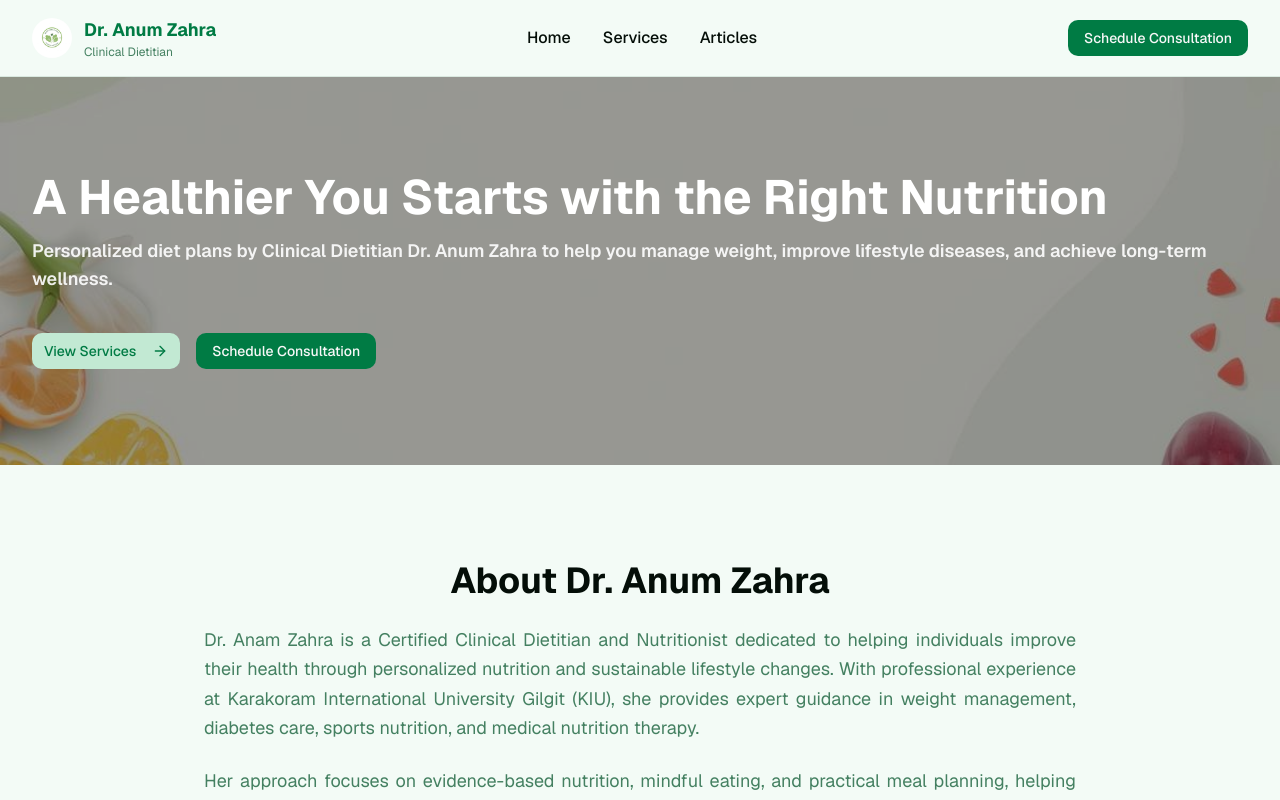
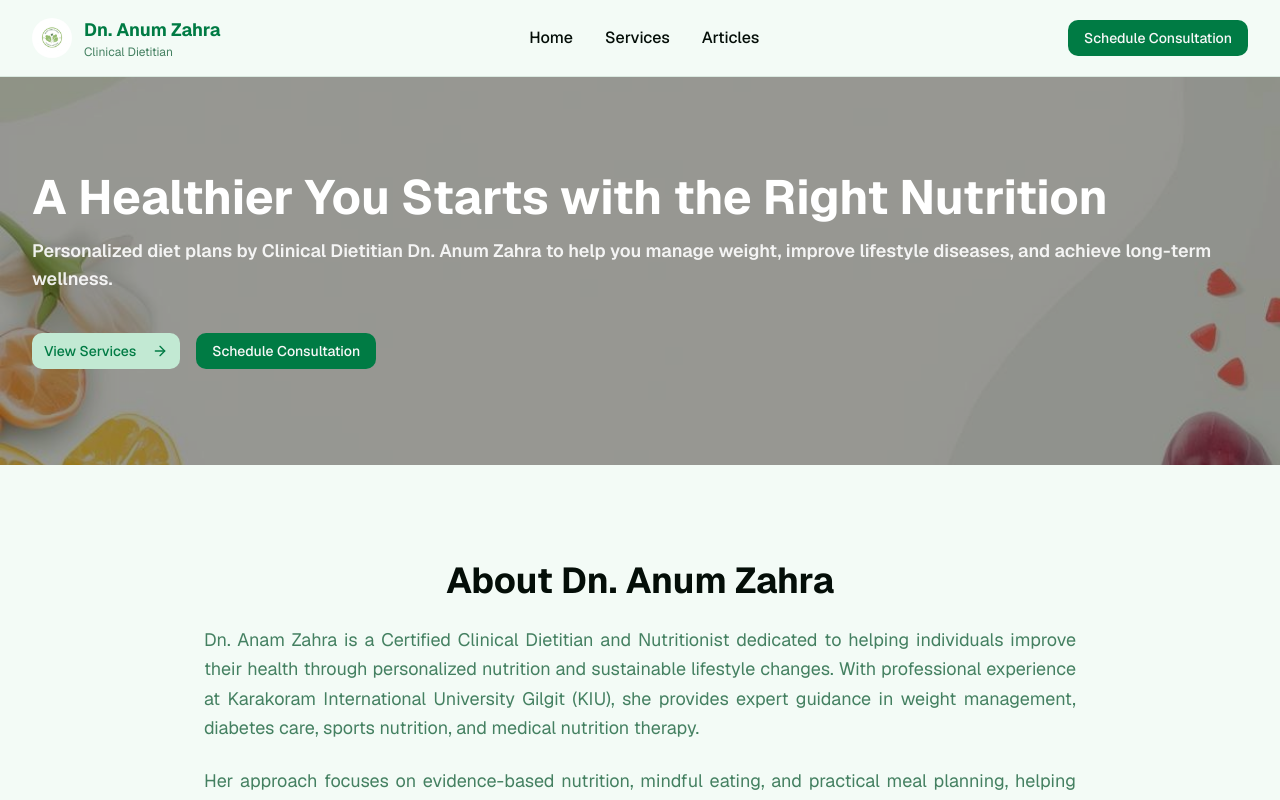
Before and after one commit to dnanamzahra/portfolio, a Next.js app: page / in a window 1280 px wide. Shown: the top 800 px of the page. Built offline with nearby package versions, Linux system fonts and the light colour scheme.

Commit message:
Replaced Dr with Dn

```diff
--- a/app/blog/[id]/page.tsx
+++ b/app/blog/[id]/page.tsx
@@ -6,8 +6,8 @@ import { Button } from "@/components/ui/button";
 import { ArrowLeft } from "lucide-react";
 
 export const metadata = {
-  title: "Blog Post - Dr. Anum Zahra",
-  description: "Read nutrition and wellness articles from Dr. Anum Zahra.",
+  title: "Blog Post - Dn. Anum Zahra",
+  description: "Read nutrition and wellness articles from Dn. Anum Zahra.",
 };
 
 const blogPosts = {
@@ -202,7 +202,7 @@ export default function BlogPostPage({ params }: { params: { id: string } }) {
                   Want personalized nutrition guidance?
                 </h3>
                 <p className="text-muted-foreground mb-6">
-                  Schedule a consultation with Dr. Anum Zahra to discuss your
+                  Schedule a consultation with Dn. Anum Zahra to discuss your
                   nutrition goals and create a personalized plan.
                 </p>
                 <a
--- a/app/blog/page.tsx
+++ b/app/blog/page.tsx
@@ -7,9 +7,9 @@ import { Button } from "@/components/ui/button";
 import { ArrowRight } from "lucide-react";
 
 export const metadata = {
-  title: "Articles - Dr. Anum Zahra",
+  title: "Articles - Dn. Anum Zahra",
   description:
-    "Read expert nutrition tips, wellness advice, and practical guidance for healthy living from Dr. Anum Zahra.",
+    "Read expert nutrition tips, wellness advice, and practical guidance for healthy living from Dn. Anum Zahra.",
 };
 
 export default function BlogPage() {
--- a/app/layout.tsx
+++ b/app/layout.tsx
@@ -1,38 +1,39 @@
-import type { Metadata } from 'next'
-import { Geist, Geist_Mono } from 'next/font/google'
-import { Analytics } from '@vercel/analytics/next'
-import './globals.css'
+import type { Metadata } from "next";
+import { Geist, Geist_Mono } from "next/font/google";
+import { Analytics } from "@vercel/analytics/next";
+import "./globals.css";
 
 const _geist = Geist({ subsets: ["latin"] });
 const _geistMono = Geist_Mono({ subsets: ["latin"] });
 
 export const metadata: Metadata = {
-  title: 'Dr. Anum Zahra - Clinical Dietitian & Nutritionist',
-  description: 'Dr. Anum Zahra is a Clinical Dietitian specializing in personalized nutrition, weight management, diabetes care, and sports nutrition. Book your consultation today.',
-  generator: 'v0.app',
+  title: "Dn. Anum Zahra - Clinical Dietitian & Nutritionist",
+  description:
+    "Dn. Anum Zahra is a Clinical Dietitian specializing in personalized nutrition, weight management, diabetes care, and sports nutrition. Book your consultation today.",
+  generator: "v0.app",
   icons: {
     icon: [
       {
-        url: '/icon-light-32x32.png',
-        media: '(prefers-color-scheme: light)',
+        url: "/icon-light-32x32.png",
+        media: "(prefers-color-scheme: light)",
       },
       {
-        url: '/icon-dark-32x32.png',
-        media: '(prefers-color-scheme: dark)',
+        url: "/icon-dark-32x32.png",
+        media: "(prefers-color-scheme: dark)",
       },
       {
-        url: '/icon.svg',
-        type: 'image/svg+xml',
+        url: "/icon.svg",
+        type: "image/svg+xml",
       },
     ],
-    apple: '/apple-icon.png',
+    apple: "/apple-icon.png",
   },
-}
+};
 
 export default function RootLayout({
   children,
 }: Readonly<{
-  children: React.ReactNode
+  children: React.ReactNode;
 }>) {
   return (
     <html lang="en">
@@ -41,5 +42,5 @@ export default function RootLayout({
         <Analytics />
       </body>
     </html>
-  )
+  );
 }
--- a/app/services/page.tsx
+++ b/app/services/page.tsx
@@ -5,7 +5,7 @@ import { Button } from "@/components/ui/button";
 import { ArrowRight } from "lucide-react";
 
 export const metadata = {
-  title: "Services - Dr. Anum Zahra",
+  title: "Services - Dn. Anum Zahra",
   description:
     "Explore comprehensive nutrition and wellness services including personalized diet plans, weight management, diabetes care, and sports nutrition.",
 };
--- a/components/about-section.tsx
+++ b/components/about-section.tsx
@@ -35,10 +35,10 @@ export default function AboutSection() {
     <section className="flex flex-col gap-8 md:gap-16 py-8 md:py-24  bg-background">
       <div className="hidden px-3 md:flex flex-col mx-auto gap-6 justify-center text-center max-w-4xl items-center">
         <h2 className="text-3xl md:text-4xl font-bold text-foreground text-balance text-left">
-          About Dr. Anum Zahra
+          About Dn. Anum Zahra
         </h2>
         <p className="text-lg text-muted-foreground leading-relaxed text-wrap text-justify">
-          Dr. Anam Zahra is a Certified Clinical Dietitian and Nutritionist
+          Dn. Anam Zahra is a Certified Clinical Dietitian and Nutritionist
           dedicated to helping individuals improve their health through
           personalized nutrition and sustainable lifestyle changes. With
           professional experience at Karakoram International University Gilgit
@@ -49,7 +49,7 @@ export default function AboutSection() {
         <p className="text-lg text-muted-foreground leading-relaxed text-wrap text-justify">
           Her approach focuses on evidence-based nutrition, mindful eating, and
           practical meal planning, helping clients adopt healthy habits that fit
-          their daily lives. Dr. Anam believes that sustainable results come
+          their daily lives. Dn. Anam believes that sustainable results come
           from balanced nutrition and consistent lifestyle improvements rather
           than short-term dieting.
         </p>
@@ -83,7 +83,7 @@ export default function AboutSection() {
           About
         </h2>
         <p className="text-xs text-muted-foreground leading-relaxed text-wrap text-justify">
-          Dr. Anam Zahra is a Clinical Dietitian and Nutritionist dedicated to
+          Dn. Anam Zahra is a Clinical Dietitian and Nutritionist dedicated to
           helping individuals improve their health through personalized
           nutrition and sustainable lifestyle changes
         </p>
@@ -101,7 +101,7 @@ export default function AboutSection() {
         </p>
 
         <p className="text-xs text-muted-foreground leading-relaxed text-wrap text-justify">
-          Through personalized diet plans and nutritional counseling, Dr. Anam
+          Through personalized diet plans and nutritional counseling, Dn. Anam
           supports individuals in improving their health, managing medical
           conditions, and achieving long-term wellness.
         </p>
--- a/components/footer.tsx
+++ b/components/footer.tsx
@@ -23,7 +23,7 @@ export default function Footer() {
         <div className="grid grid-cols-1 md:grid-cols-4 gap-8 mb-8">
           {/* About Section */}
           <div className="md:col-span-2">
-            <h3 className="text-lg font-bold mb-3">Dr. Anum Zahra</h3>
+            <h3 className="text-lg font-bold mb-3">Dn. Anum Zahra</h3>
             <p className="text-sm opacity-90 leading-relaxed mb-4">
               A clinical dietitian committed to helping individuals improve
               their health through personalized nutrition plans, sustainable
@@ -82,7 +82,7 @@ export default function Footer() {
         {/* Copyright */}
         <div className="border-t border-primary-foreground border-opacity-20 mt-8 pt-6 text-center">
           <p className="text-sm opacity-80">
-            © {currentYear} Dr. Anum Zahra. All rights reserved.
+            © {currentYear} Dn. Anum Zahra. All rights reserved.
           </p>
         </div>
 
--- a/components/header.tsx
+++ b/components/header.tsx
@@ -26,14 +26,14 @@ export default function Header() {
             <div className="relative w-10 h-10">
               <Image
                 src="/logo.jpg"
-                alt="Dr. Anum Zahra"
+                alt="Dn. Anum Zahra"
                 fill
                 className="object-cover rounded-full"
               />
             </div>
             <div className="hidden sm:block">
               <div className="text-lg font-bold text-primary">
-                Dr. Anum Zahra
+                Dn. Anum Zahra
               </div>
               <div className="text-xs text-muted-foreground">
                 Clinical Dietitian
--- a/components/hero-section.tsx
+++ b/components/hero-section.tsx
@@ -29,7 +29,7 @@ export default function HeroSection() {
                 A Healthier You Starts with the Right Nutrition{" "}
               </h1>
               <p className="text-md md:text-lg font-semibold opacity-90">
-                Personalized diet plans by Clinical Dietitian Dr. Anum Zahra to
+                Personalized diet plans by Clinical Dietitian Dn. Anum Zahra to
                 help you manage weight, improve lifestyle diseases, and achieve
                 long-term wellness.
               </p>
@@ -64,7 +64,7 @@ export default function HeroSection() {
             >
               <Image
                 src="/doctor-profile.jpg"
-                alt="Dr. Anum Zahra - Clinical Dietitian"
+                alt="Dn. Anum Zahra - Clinical Dietitian"
                 fill
                 className="object-cover"
               />
@@ -72,7 +72,7 @@ export default function HeroSection() {
           </div> */}
 
           <div className="md:hidden flex flex-col items-center text-center">
-            <h2 className="text-3xl font-bold">Dr. Anum Zahra</h2>
+            <h2 className="text-3xl font-bold">Dn. Anum Zahra</h2>
             <p className="text-sm md:text-xl opacity-90 mt-2">
               Certified Clinical Dietitian & Nutrition Expert
             </p>
```
